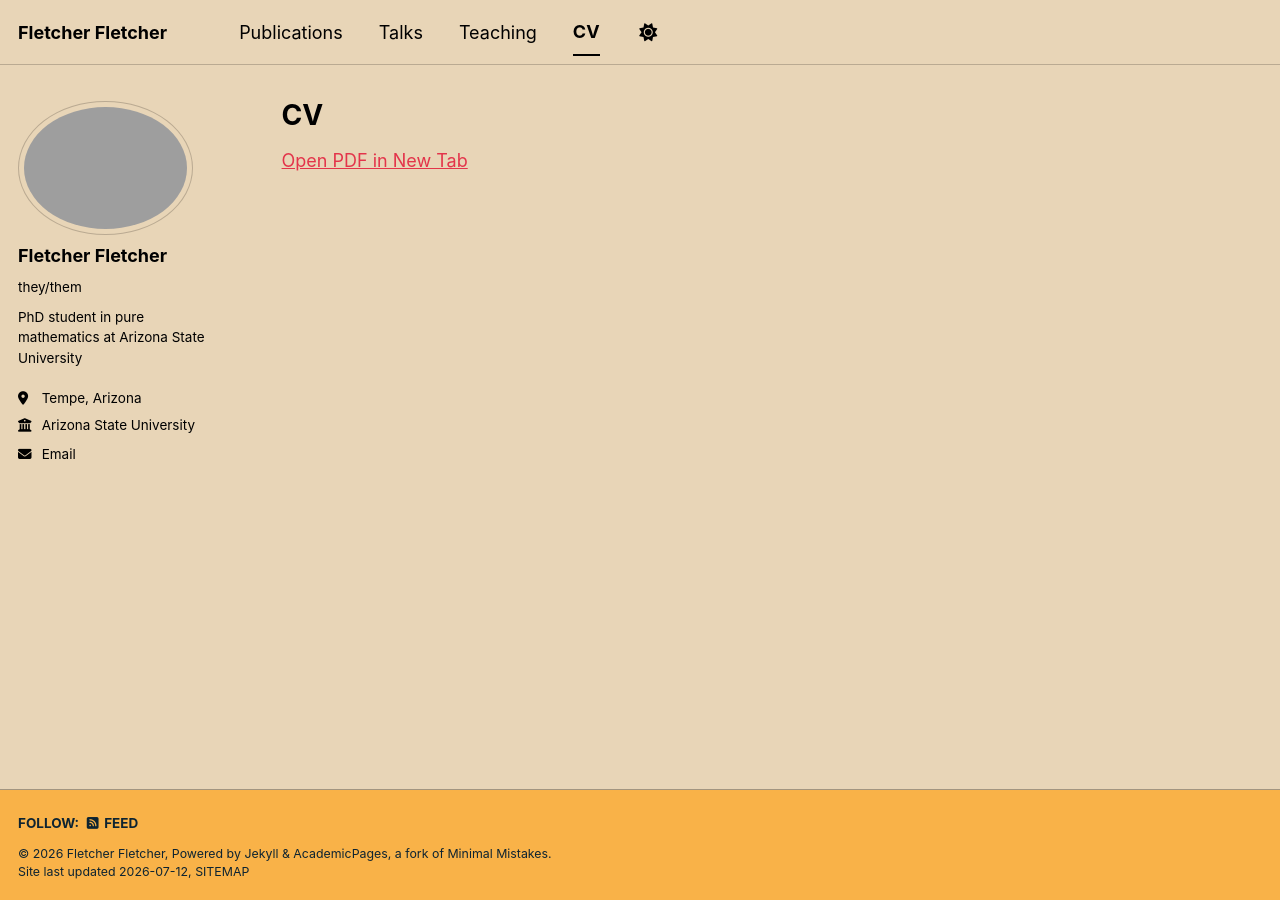
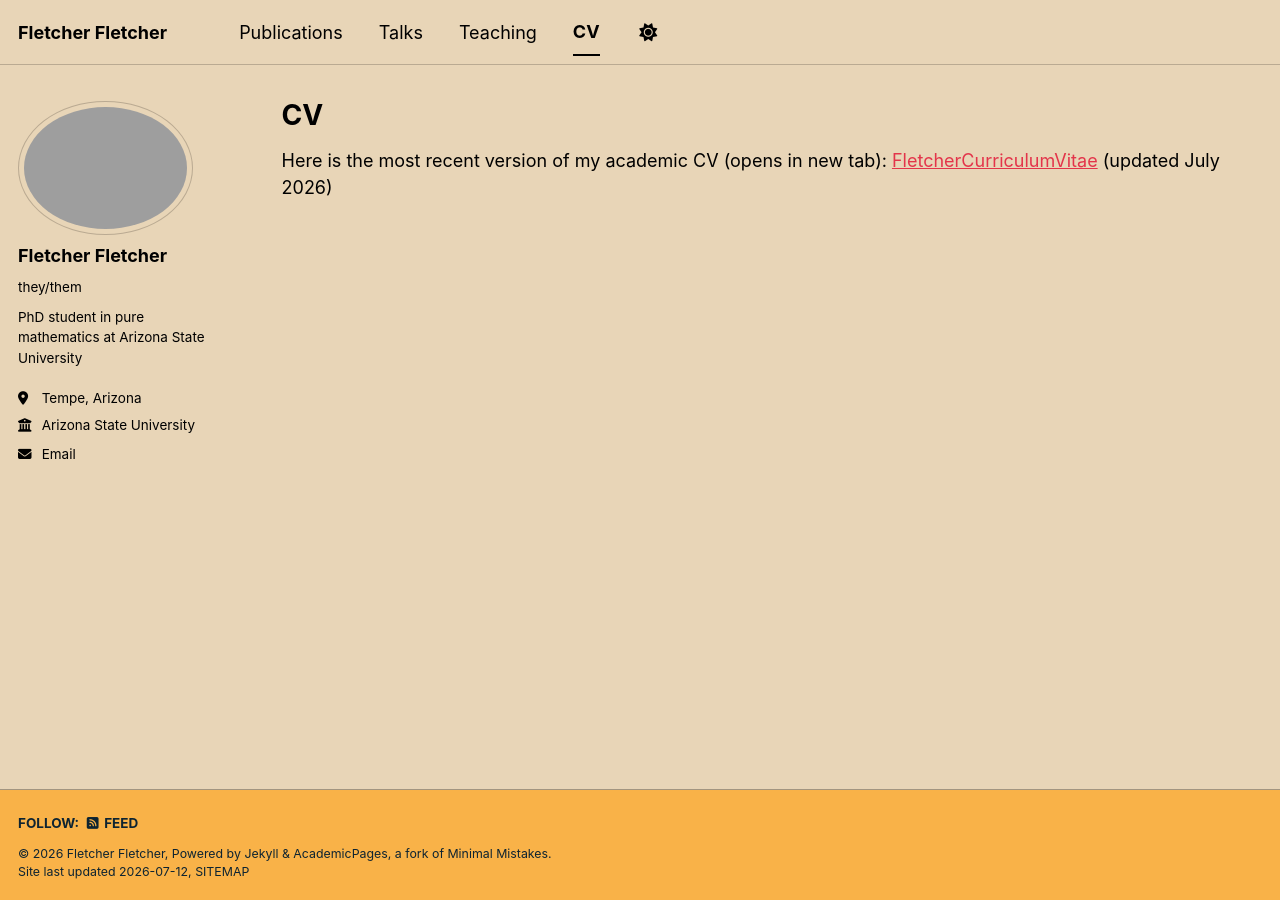
Before and after one commit to Fletcher-Math/fletcher-math.github.io, a Jekyll site: the page built from _pages/cv.md, in a window 1280 px wide. Built offline with Jekyll 4.4.1, drawn with Linux system fonts in a browser that asks for light colours; a style sheet for code colours, icons or effects is not loaded.

Commit message:
Update cv.md

```diff
--- a/_pages/cv.md
+++ b/_pages/cv.md
@@ -6,5 +6,6 @@ author_profile: true
 redirect_from:
   - /resume
 ---
-
-<a href="../files/CV_2026.07.12.pdf" target="_blank">Open PDF in New Tab</a>
+Here is the most recent version of my academic CV (opens in new tab):
+<a href="../files/CV_2026.07.12.pdf" target="_blank">FletcherCurriculumVitae</a>
+(updated July 2026)
```
